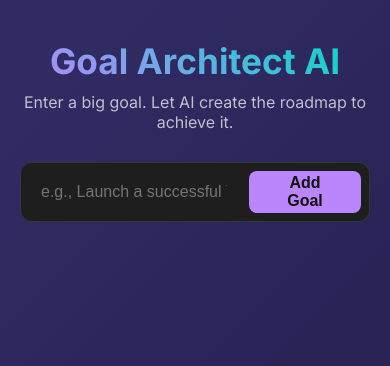
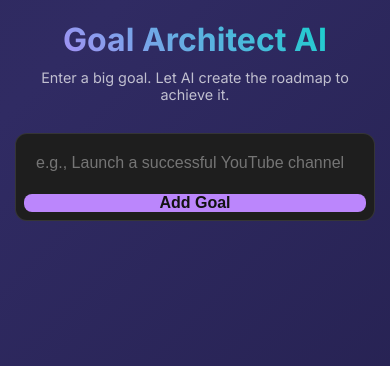
Before and after one commit to ArijitSaha2/BSC-IT-sem-5-project, a plain HTML site: page index.html in a window 390 px wide. Drawn offline with Linux system fonts and the light colour scheme.

Commit message:
style: Fixes

```diff
--- a/style.css
+++ b/style.css
@@ -44,7 +44,7 @@ body {
 }
 
 .app-title {
-    font-size: 2.2rem; /* Reduced font size to prevent breaking */
+    font-size: 2.5rem; /* Reverted to original size for desktop */
     font-weight: 700;
     margin-bottom: 10px;
     background: -webkit-linear-gradient(45deg, var(--primary), var(--secondary));
@@ -76,7 +76,7 @@ body {
     font-size: 1rem;
     padding: 12px;
     outline: none;
-    min-width: 0; /* This is the key fix for the input box */
+    min-width: 0; /* Important fix for flexbox */
 }
 
 .input-area button {
@@ -192,3 +192,21 @@ body {
 .sub-task-item.completed::before {
     content: '●';
 }
+
+@media (max-width: 480px) {
+    body {
+        padding: 20px 15px; /* Less padding on small screens */
+    }
+
+    .app-title {
+        font-size: 2rem; /* Smaller title */
+    }
+
+    .app-subtitle {
+        font-size: 0.9rem; /* Smaller subtitle */
+    }
+
+    .input-area {
+        flex-direction: column; /* Stack input and button vertically */
+    }
+}
```
